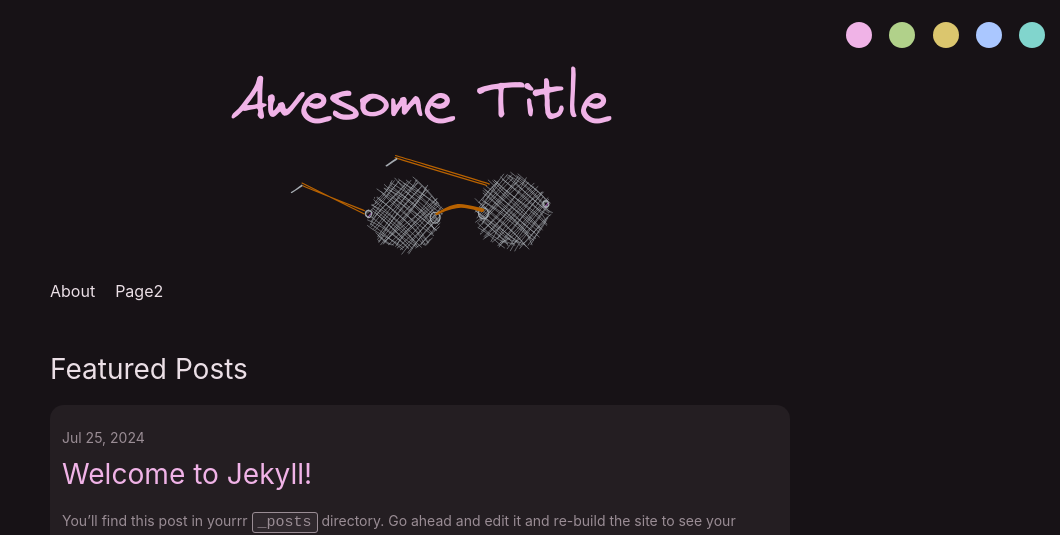
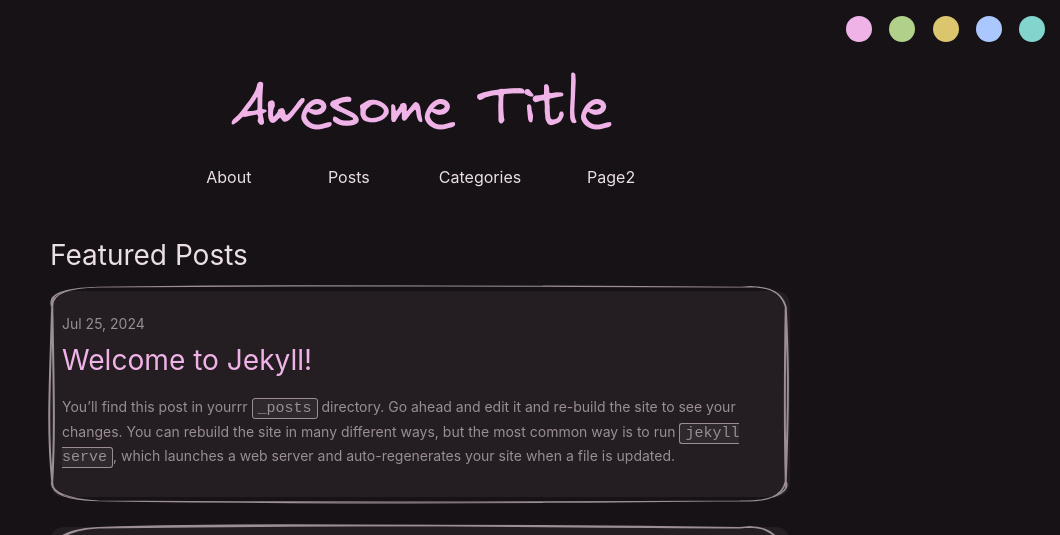
Before and after one commit to gulnoor/jekyll-theme-doodle, a Jekyll site: the page built from index.markdown, in a window 1280 px wide, cut to the strip 0-535 px from the top of the page. Shown: the whole strip, without its empty margins (220-1280 px from the left). Built offline with Jekyll 4.4.1, drawn with Linux system fonts in a browser that asks for light colours.

Commit message:
added border to cards

```diff
--- a/_includes/header.html
+++ b/_includes/header.html
@@ -6,9 +6,11 @@
     {%- assign page_paths = site.header_pages | default: default_paths -%}
 
     <a class="site-title" rel="author" href="{{ "/" | relative_url }}">{{ site.title | escape }}</a>
-    <img class="logo" src="{{- "assets/theme-assets/theme-images/logo.svg" | relative_url -}}">
+    <!-- <img class="logo" src="{{- "assets/theme-assets/theme-images/logo.svg" | relative_url -}}"> -->
+
+  </div>
   {%- if page_paths -%}
-      <nav class="site-nav">
+  <nav class="wrapper site-nav">
     <input type="checkbox" id="nav-trigger" class="nav-trigger">
     <label for="nav-trigger">
       <span class="menu-icon">
@@ -16,7 +18,7 @@
       </span>
     </label>
 
-        <div class="trigger">
+    <div class=" trigger">
       {%- for path in page_paths -%}
         {%- assign my_page = site.pages | where: 'path', path | first -%}
         {%- if my_page.title -%}
@@ -26,5 +28,4 @@
     </div>
   </nav>
 {%- endif -%}
-  </div>
 </header>
--- a/_layouts/home.html
+++ b/_layouts/home.html
@@ -12,14 +12,14 @@ layout: default
     <h2 class="post-list-heading">{{ page.list_title | default: 'Featured Posts' }}</h2>
     <ul class="post-list">
       {%- for post in site.posts -%}
-        <li class="post-card">
+        <li class="post-card custom-border">
           {%- if post.image -%}
             <img class="post-image" src="{{- post.image | relative_url -}}">
           {%- endif -%}
           <a class="post-link" href="{{ post.url | relative_url }}">
             {%- assign date_format = site.minima.date_format | default: '%b %-d, %Y' -%}
             <span class="post-meta">{{ post.date | date: date_format }}</span>
-            <h3>
+            <h3 class="card-title">
               {{ post.title | escape }}
             </h3>
             <span class="post-excerpt">{{ post.excerpt }}</span>
--- a/_sass/minima.scss
+++ b/_sass/minima.scss
@@ -47,5 +47,6 @@ $on-laptop:        800px !default;
 @import
   "minima/base",
   "minima/layout",
-  "minima/syntax-highlighting"
+  "minima/syntax-highlighting",
+  "minima/mysass"
 ;
--- a/_sass/minima/_base.scss
+++ b/_sass/minima/_base.scss
@@ -44,7 +44,8 @@ figure {
   --md-sys-color-on-surface: rgb(232 226 212);
   --md-sys-color-surface-variant: rgb(75 71 57);
   --md-sys-color-on-surface-variant: rgb(205 198 180);
-  --md-sys-color-outline: rgb(150 144 128);
+  --md-sys-color-outline: #969080;
+  --outline-filter: brightness(0) saturate(100%) invert(64%) sepia(15%) saturate(306%) hue-rotate(6deg) brightness(87%) contrast(85%);
   --md-sys-color-outline-variant: rgb(75 71 57);
   --md-sys-color-shadow: rgb(0 0 0);
   --md-sys-color-scrim: rgb(0 0 0);
@@ -95,8 +96,9 @@ figure {
   --md-sys-color-on-surface: rgb(226 226 233);
   --md-sys-color-surface-variant: rgb(68 71 78);
   --md-sys-color-on-surface-variant: rgb(196 198 208);
-  --md-sys-color-outline: rgb(142 144 153);
-  --md-sys-color-outline-variant: rgb(68 71 78);
+  --md-sys-color-outline: #8e9099;
+  --outline-filter: brightness(0) saturate(100%) invert(61%) sepia(5%) saturate(424%) hue-rotate(192deg) brightness(92%) contrast(92%);
+  --md-sys-color-outline-variant: #44474e;
   --md-sys-color-shadow: rgb(0 0 0);
   --md-sys-color-scrim: rgb(0 0 0);
   --md-sys-color-inverse-surface: rgb(226 226 233);
@@ -146,7 +148,8 @@ figure {
   --md-sys-color-on-surface: rgb(221 228 226);
   --md-sys-color-surface-variant: rgb(63 73 71);
   --md-sys-color-on-surface-variant: rgb(190 201 198);
-  --md-sys-color-outline: rgb(137 147 145);
+  --md-sys-color-outline: #899391;
+  --outline-filter: brightness(0) saturate(100%) invert(66%) sepia(8%) saturate(263%) hue-rotate(118deg) brightness(85%) contrast(87%);
   --md-sys-color-outline-variant: rgb(63 73 71);
   --md-sys-color-shadow: rgb(0 0 0);
   --md-sys-color-scrim: rgb(0 0 0);
@@ -197,7 +200,8 @@ figure {
   --md-sys-color-on-surface: rgb(226 227 216);
   --md-sys-color-surface-variant: rgb(68 72 61);
   --md-sys-color-on-surface-variant: rgb(197 200 186);
-  --md-sys-color-outline: rgb(143 146 133);
+  --md-sys-color-outline: #8f9285;
+  --outline-filter: brightness(0) saturate(100%) invert(61%) sepia(6%) saturate(487%) hue-rotate(33deg) brightness(92%) contrast(91%);
   --md-sys-color-outline-variant: rgb(68 72 61);
   --md-sys-color-shadow: rgb(0 0 0);
   --md-sys-color-scrim: rgb(0 0 0);
@@ -248,7 +252,8 @@ figure {
   --md-sys-color-on-surface: rgb(235 223 230);
   --md-sys-color-surface-variant: rgb(78 68 75);
   --md-sys-color-on-surface-variant: rgb(209 195 203);
-  --md-sys-color-outline: rgb(154 141 149);
+  --md-sys-color-outline: #9a8d95;
+  --outline-filter: brightness(0) saturate(100%) invert(61%) sepia(13%) saturate(228%) hue-rotate(270deg) brightness(93%) contrast(82%);
   --md-sys-color-outline-variant: rgb(78 68 75);
   --md-sys-color-shadow: rgb(0 0 0);
   --md-sys-color-scrim: rgb(0 0 0);
@@ -278,7 +283,7 @@ figure {
 
 .logo {
   height: 120px;
-  @include media-query($on-palm){
+  @include media-query($on-palm) {
     height: 90px;
   }
 }
--- a/_sass/minima/_layout.scss
+++ b/_sass/minima/_layout.scss
@@ -9,14 +9,7 @@
   // Positioning context for the mobile navigation icon
   position: relative;
 }
-.post-card {
-  // border: 1px solid var(--md-sys-color-outline);
-  display: flex;
-  flex-direction: column;
-  border-radius: 14px;
-  padding: 12px;
-  background-color: var(--md-sys-color-surface-container);
-}
+
 .site-title {
   @include relative-font-size(1.625);
   font-family: Virgil;
@@ -74,7 +67,7 @@
   background-color: #81d5cd;
 }
 .site-nav {
-  float: right;
+  // float: right;
   line-height: $base-line-height * $base-font-size * 2.25;
 
   .nav-trigger {
@@ -84,11 +77,20 @@
   .menu-icon {
     display: none;
   }
+  .trigger {
+    display: flex;
+    justify-content: center;
 
+    border-radius: 999px;
+  }
   .page-link {
-    color: $text-color;
-    line-height: $base-line-height;
-
+    color: var(--md-sys-color-on-surface);
+    min-width: 60px;
+    text-align: center;
+    // border: 2px solid var(--md-sys-color-outline);
+    border-radius: 999px;
+    padding: 0 20px 0 20px;
+    // line-height: $base-line-height;
     // Gaps between nav items, but not on the last one
     &:not(:last-child) {
       margin-right: 20px;
@@ -97,8 +99,8 @@
 
   @include media-query($on-palm) {
     position: absolute;
-    top: 15px;
-    // right: $spacing-unit / 2;
+    top: 12px;
+    left: 12px;
     background-color: var(--md-sys-color-surface-container);
     border-radius: 8px;
     text-align: right;
--- /dev/null
+++ b/_sass/minima/_mysass.scss
@@ -0,0 +1,38 @@
+.theme-picker {
+  display: flex;
+  // width: 100%;
+  padding-top: 12px;
+  padding-bottom: 12px;
+  padding-right: 15px;
+  margin-top: 4px;
+  justify-content: flex-end;
+}
+
+.post-card {
+  // border: 1px solid var(--md-sys-color-outline);
+  //   overflow: visible;
+  position: relative;
+  //   padding: 20px;
+  box-sizing: border-box;
+  display: flex;
+  flex-direction: column;
+  border-radius: 14px;
+  padding: 12px;
+  background-color: var(--md-sys-color-surface-container);
+}
+
+.post-card::before {
+  content: "";
+  position: absolute;
+  top: -10px;
+  left: -12px;
+  right: -10px;
+  bottom: -10px;
+  // width: calc(100% + 12px);
+  // height: calc(100% + 12px);
+  z-index: 999;
+  background-image: url("/assets/theme-assets/theme-images/border-thick.svg");
+  background-size: 100% 100%;
+  filter: var(--outline-filter);
+  pointer-events: none; /* Allows interaction with content inside the border */
+}
--- /dev/null
+++ b/allposts.markdown
@@ -0,0 +1,5 @@
+---
+layout: page
+title: Posts
+permalink: /allposts
+---
--- /dev/null
+++ b/categories.markdown
@@ -0,0 +1,5 @@
+---
+layout: page
+title: Categories
+permalink: /cats
+---
```
Also changed, not shown: README.md, assets/theme-assets/theme-images/border-thick.svg (added). Lines whose indentation alone changed are shown as unchanged.
